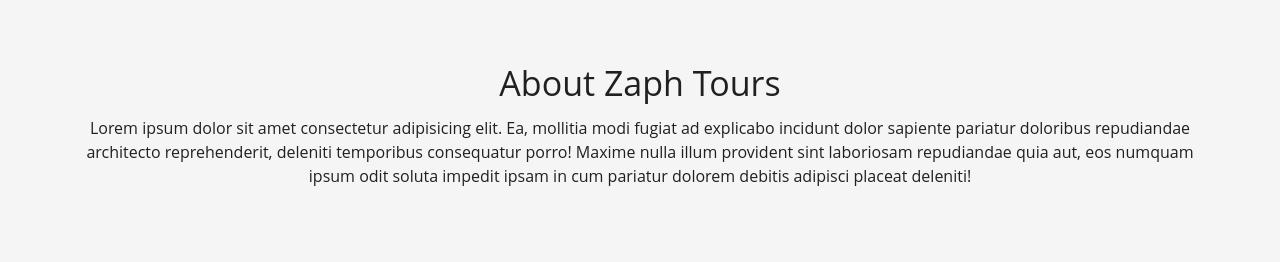
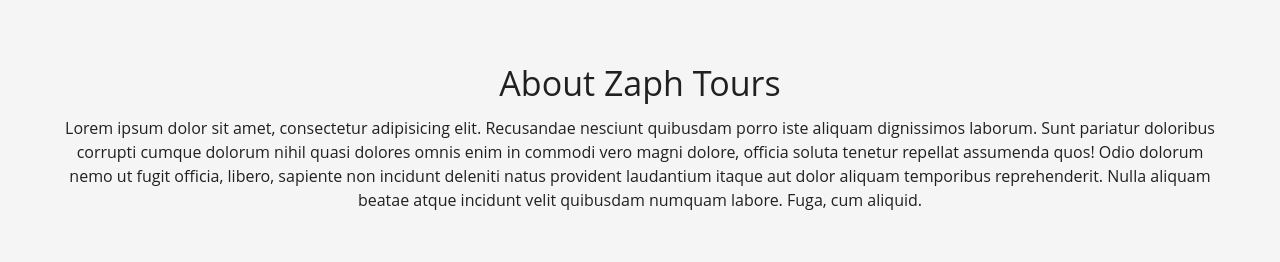
Before and after one commit to sakamw/zaph-tours--mui, a React (Vite) app: page / in a window 1280 px wide. Shown: the part 866-1128 px from the top of the page. Built offline with nearby package versions, Linux system fonts and the light colour scheme.

Commit message:
add a README file for the project

```diff
--- a/src/Components/Home/AboutSection.tsx
+++ b/src/Components/Home/AboutSection.tsx
@@ -8,12 +8,14 @@ const AboutSection = () => {
           About Zaph Tours
         </Typography>
         <Typography variant="body1" sx={{ maxWidth: "80rem", mx: "auto" }}>
-          Lorem ipsum dolor sit amet consectetur adipisicing elit. Ea, mollitia
-          modi fugiat ad explicabo incidunt dolor sapiente pariatur doloribus
-          repudiandae architecto reprehenderit, deleniti temporibus consequatur
-          porro! Maxime nulla illum provident sint laboriosam repudiandae quia
-          aut, eos numquam ipsum odit soluta impedit ipsam in cum pariatur
-          dolorem debitis adipisci placeat deleniti!
+          Lorem ipsum dolor sit amet, consectetur adipisicing elit. Recusandae
+          nesciunt quibusdam porro iste aliquam dignissimos laborum. Sunt
+          pariatur doloribus corrupti cumque dolorum nihil quasi dolores omnis
+          enim in commodi vero magni dolore, officia soluta tenetur repellat
+          assumenda quos! Odio dolorum nemo ut fugit officia, libero, sapiente
+          non incidunt deleniti natus provident laudantium itaque aut dolor
+          aliquam temporibus reprehenderit. Nulla aliquam beatae atque incidunt
+          velit quibusdam numquam labore. Fuga, cum aliquid.
         </Typography>
       </Box>
     </Container>
--- a/src/Components/Home/FeaturedDestinations.tsx
+++ b/src/Components/Home/FeaturedDestinations.tsx
@@ -73,7 +73,7 @@ const FeaturedDestinations = () => {
         Featured Destinations
       </Typography>
 
-      <Grid container spacing={4} justifyContent="center">
+      <Grid  container spacing={4} justifyContent="center">
         {featuredDestinations.map((destination) => (
           <Grid
             key={destination.id}
```
Also changed, not shown: 2 other files (tests, documents, lock files or other folders).
